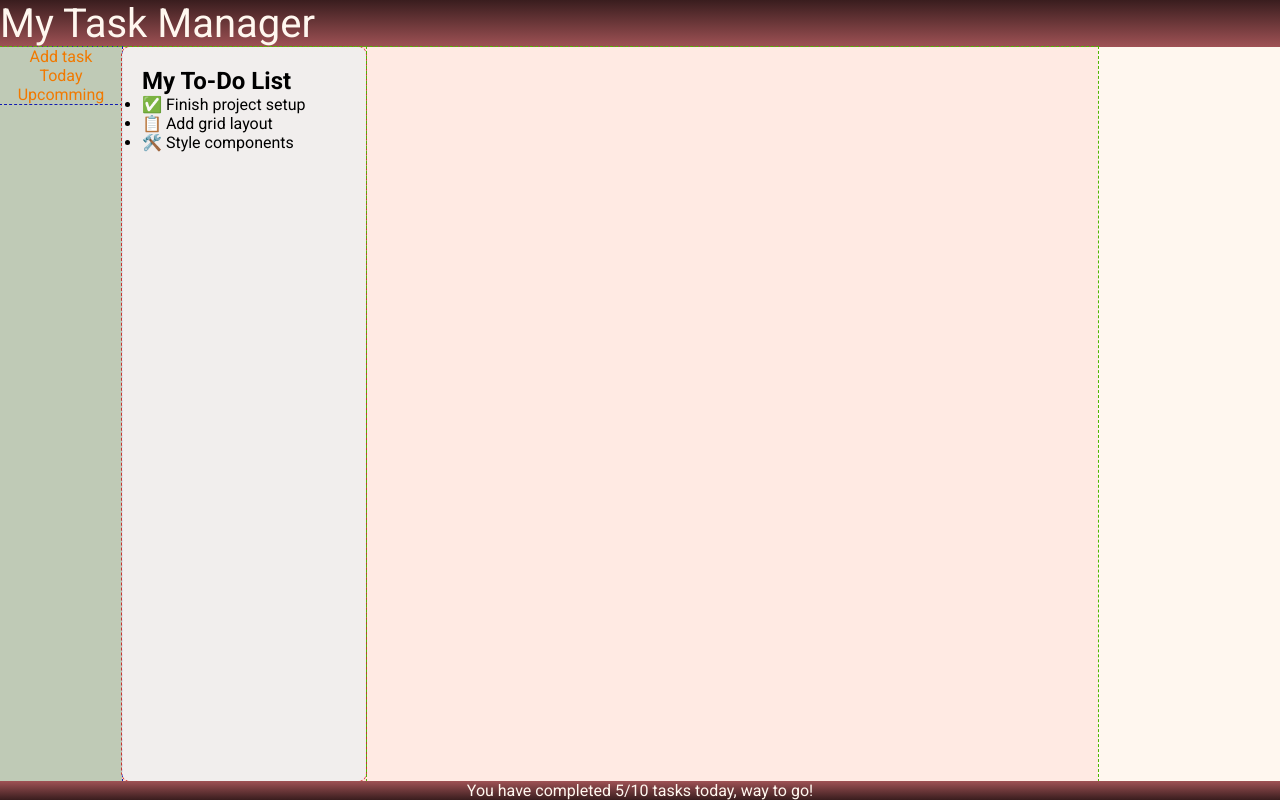
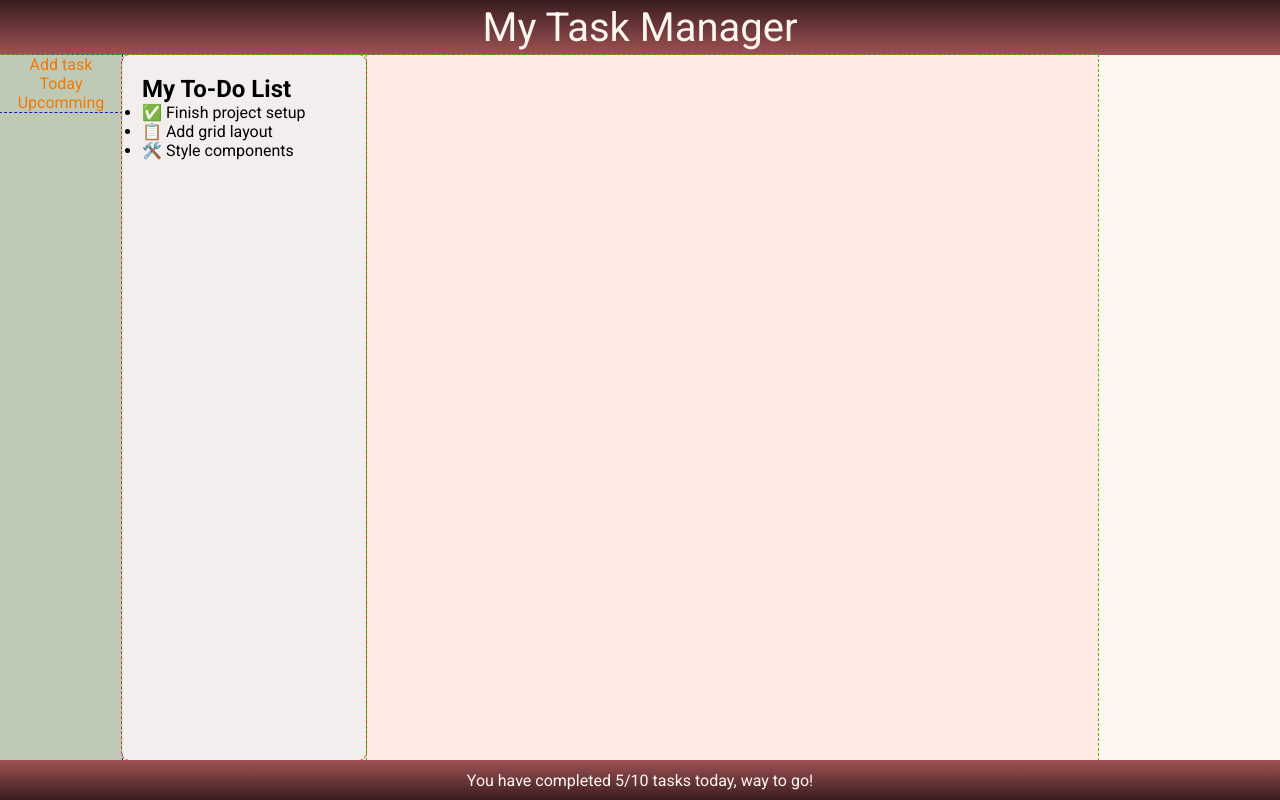
Before and after one commit to Cinedy/todo_list, a Next.js app in the folder frontend/: page / in a window 1280 px wide. Built offline with nearby package versions, Linux system fonts and the light colour scheme.

Commit message:
fixed footer.css and header.css

```diff
--- a/frontend/src/components/footer/footer.module.css
+++ b/frontend/src/components/footer/footer.module.css
@@ -1,9 +1,11 @@
 .footer {
     grid-column-start: 1;
     grid-column-end: 3;
-    display: flex;
+    display: grid;
     background: linear-gradient(0deg, #391D1E, #9F5255);
     width: 100%;
+    height: 40px;
     justify-content: center;
+    align-items: center;
     color: #FFF7EF;
   }
--- a/frontend/src/components/header/header.module.css
+++ b/frontend/src/components/header/header.module.css
@@ -1,8 +1,12 @@
 .header {
-  grid-column-start: 1;
-  grid-column-end: 3;
-  background: linear-gradient(180deg, #391D1E, #9F5255);
+    grid-column-start: 1;
+    grid-column-end: 3;
+    display: grid;
+    background: linear-gradient(180deg, #391D1E, #9F5255);
     width: 100%;
     color: #FFF7EF;
     font-size: 40px;
+    height: 55px;
+    justify-content: center;
+    align-items: center;
   }
```
